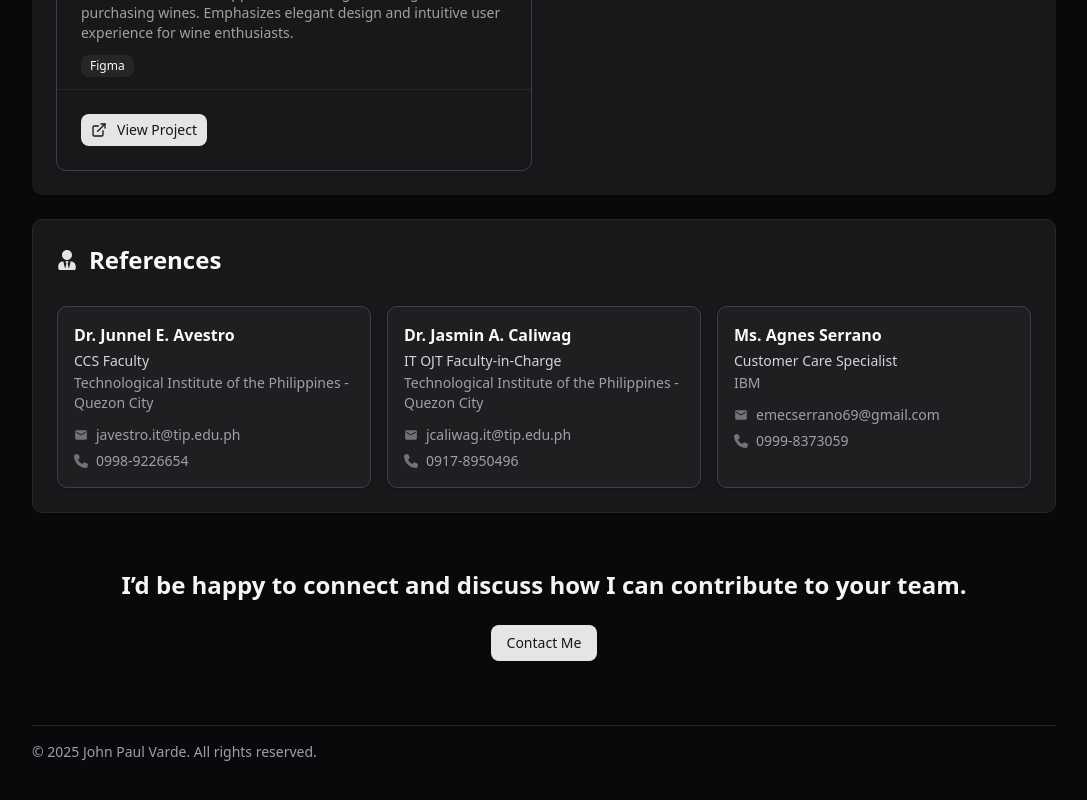
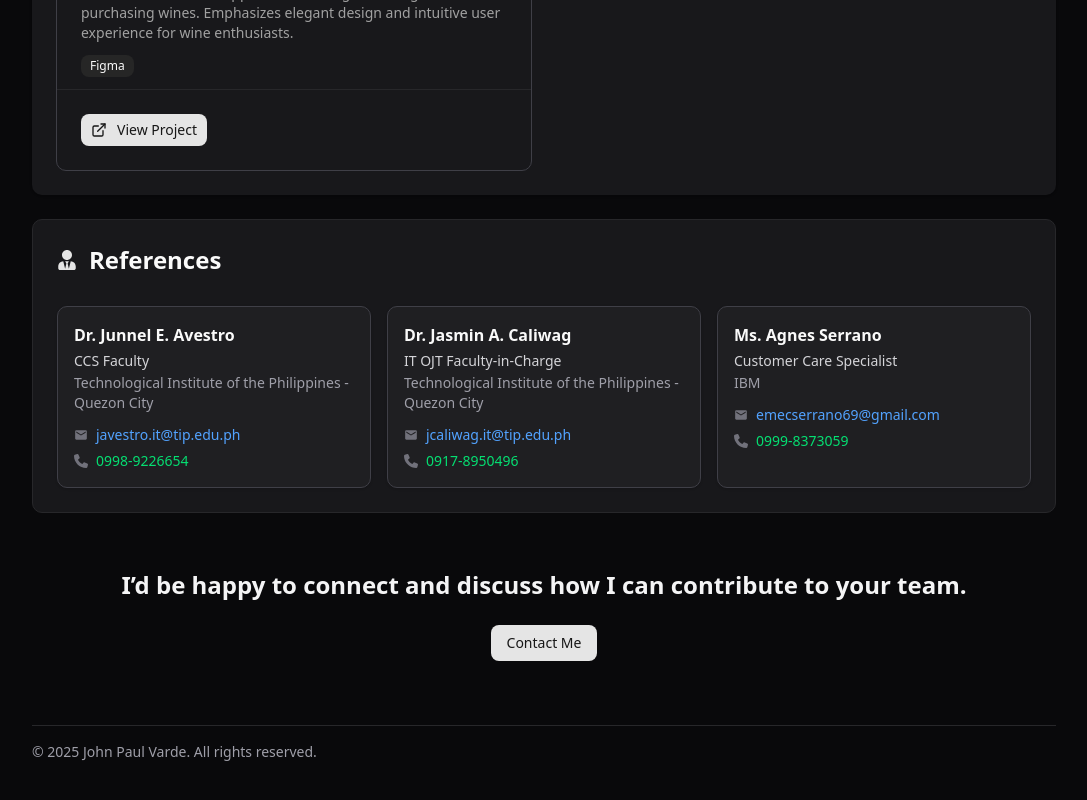
Before and after one commit to vardsz13/my-porfolio, a React (Vite) app: page / in a window 1280 px wide. Shown: the part 4866-5666 px from the top of the page, without its empty margins (96-1183 px from the left). Built offline with nearby package versions, Linux system fonts and the light colour scheme.

Commit message:
change color

```diff
--- a/src/components/sections/References.tsx
+++ b/src/components/sections/References.tsx
@@ -40,7 +40,7 @@ const References: React.FC = () => {
                     <MdEmail className="text-zinc-500 dark:text-zinc-500" />
                     <a
                       href={`mailto:${ref.email}`}
-                      className="hover:text-primary dark:hover:text-primary-400 transition-colors"
+                      className="text-blue-500 dark:text-blue-400 hover:text-primary dark:hover:text-primary-400 transition-colors"
                     >
                       {ref.email}
                     </a>
@@ -50,7 +50,9 @@ const References: React.FC = () => {
                 {ref.phone && (
                   <div className="flex items-center gap-2 text-sm text-zinc-600 dark:text-zinc-400">
                     <FaPhone className="text-zinc-500 dark:text-zinc-500" />
-                    <span>{ref.phone}</span>
+                    <span className="text-green-600 dark:text-green-400">
+                      {ref.phone}
+                    </span>
                   </div>
                 )}
               </div>
```
